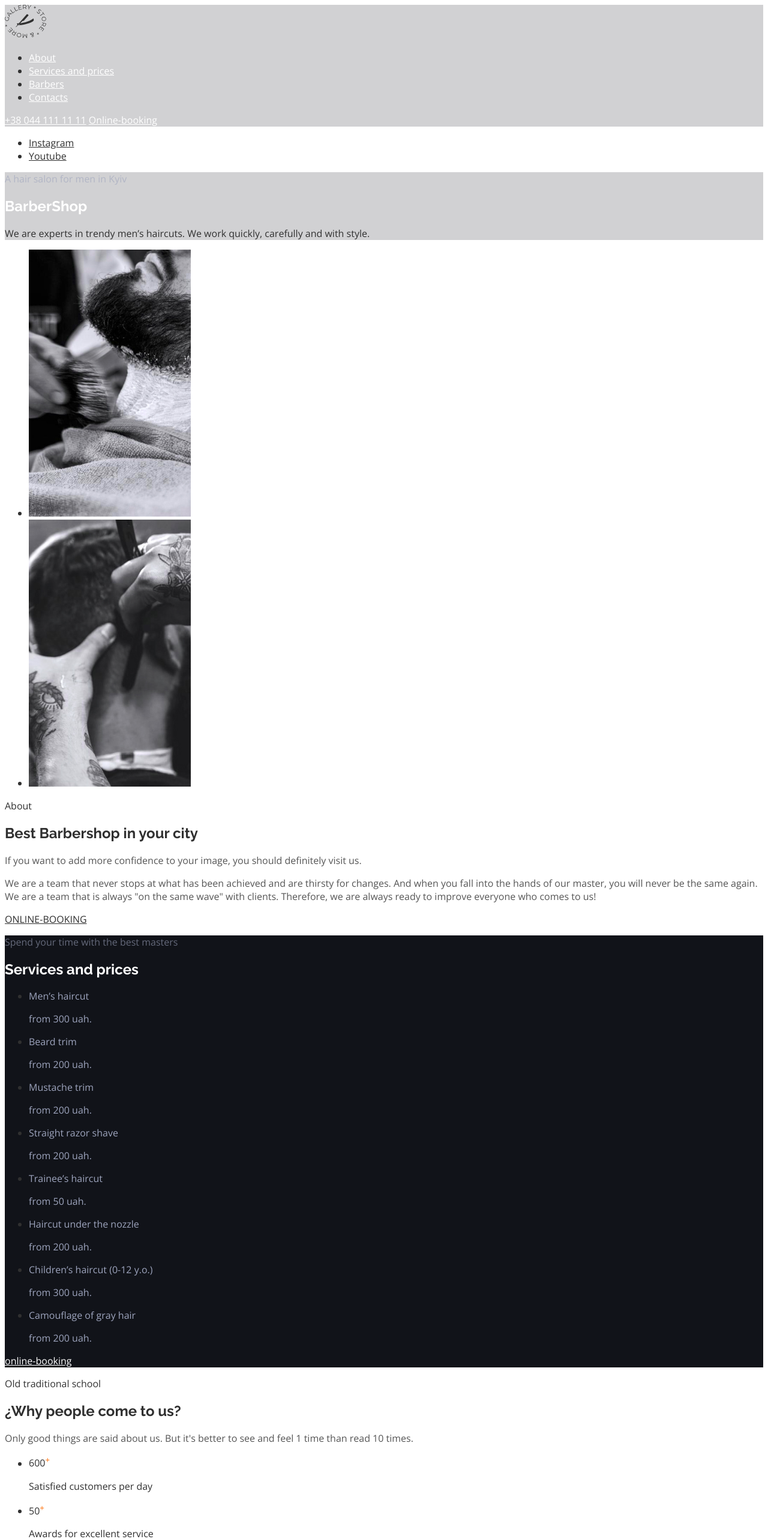
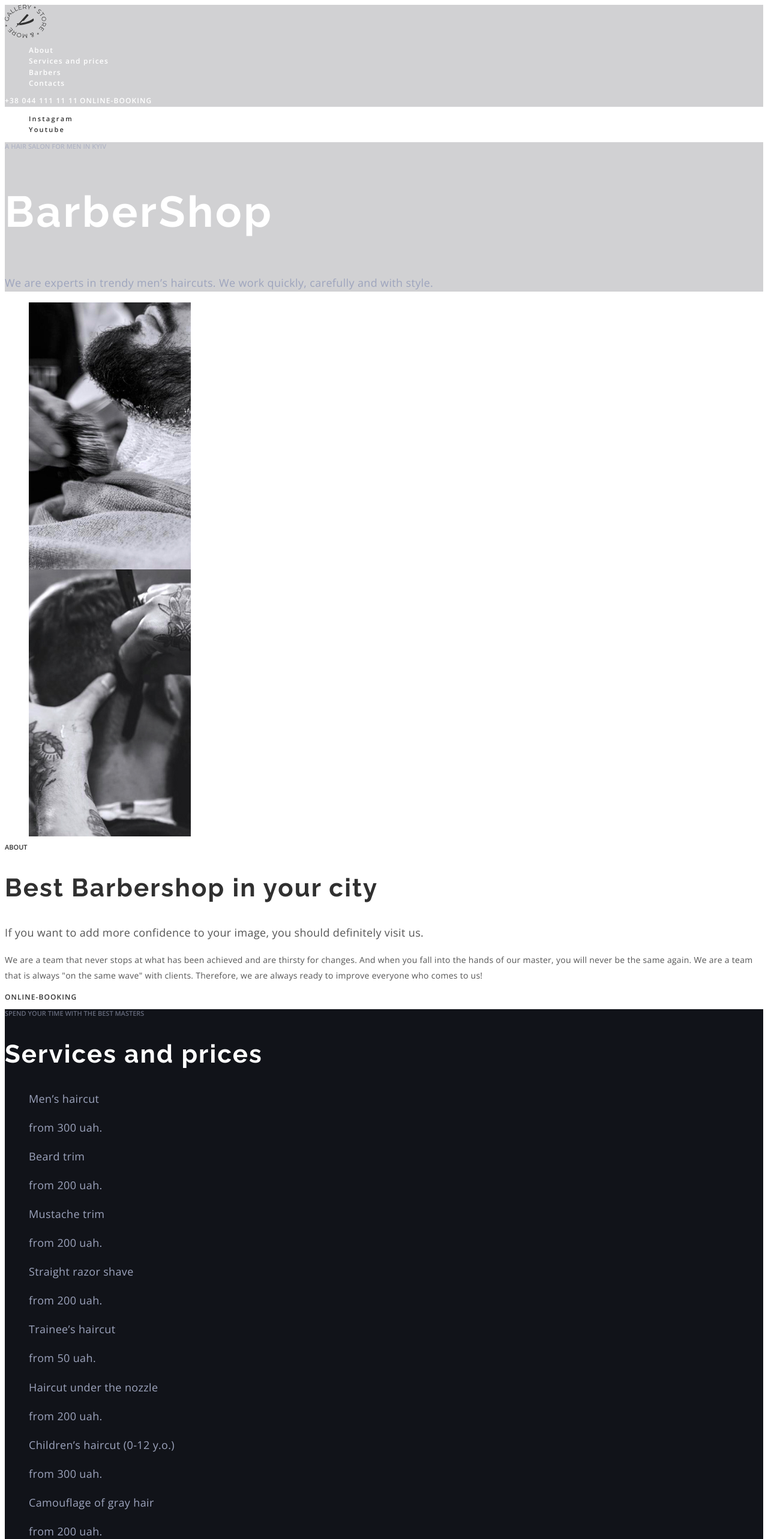
Before and after one commit to mvxseeds/barbershop_en-mod1, a plain HTML site: page index.html in a window 1280 px wide. Shown: the top 2565 px of the page at 60% size. Drawn offline with nearby package versions, Linux system fonts and the light colour scheme.

Commit message:
Added font styles
Edited utilities, color variables
Added font variables, inherit properties

```diff
--- a/css/styles.css
+++ b/css/styles.css
@@ -1,9 +1,13 @@
+/* variables container */
 :root {
+    --primary-font: 'Open Sans', sans-serif;
+    --secondary-font: 'Raleway', sans-serif;
+
     --page-white: #FFFFFF;
     --page-accent: #FF6C00;
-    --text-tertiary: #9DA4BD;
-    --text-primary: #303030;
-    --text-secondary: #555555;
+    --tertiary-text-bg-dark: #9DA4BD;
+    --primary-text-bg-light: #303030;
+    --secondary-text-bg-light: #555555;
     --bg-dark: #111319;
     --bg-light_gray: #F7F7F7;
     --overlay-dark: #191C26;
@@ -13,19 +17,51 @@
     --hero-bg_dark: rgba(25, 28, 38, 0.2);
 }
 
+
+/* utils */
+
+/* text properties given to body generic for inheritance */
 body {
     background-color: var(--page-white);
-    color: var(--text-primary);
+    color: var(--primary-text-bg-light);
 
-    font-family: 'Open Sans', sans-serif;
+    font-family: var(--primary-font);
+    font-size: 11px;
+    line-height: 1.67;
 }
 
-.button {
+/* remove .btn if btn changed from anchor to button
+add cursor: pointer if changed */
+.link, .button {
+    text-decoration: none;
+}
+
+.list {
+    list-style: none;
+}
+
+img {
+    /* removes inline text baseline */
+    display: block;
+}
+
+.button:hover,
+.button:focus {
+    background-color: var(--page-accent);
+}
+
+.button.bg-light {
     color: inherit;
 }
 
+.button.bg-light:hover,
+.button.bg-light:focus {
+    color: var(--page-white);
+}
+
+
 h1, h2 {
-    font-family: 'Raleway', sans-serif;
+    font-family: var(--secondary-font);
 }
 
 /* HEADER */
@@ -37,22 +73,72 @@ h1, h2 {
 
 /* links don't inherit colors by default */
 .promo-links .link {
+    font-weight: 600;
+    line-height: 1.36;
+    letter-spacing: 0.2em;
+
     color: inherit;
 }
 
-.link {
+.nav-link,
+.phone.link,
+.button {
+    font-weight: 600;
+    font-size: 12px;
+    line-height: 1.33;
+    letter-spacing: 0.1em;
+
     color: var(--page-white);
 }
 
-.link:hover {
+/* override above l-spacing */
+.button {
+    letter-spacing: 0.09em;
+    text-transform: uppercase;
+}
+
+.link:hover,
+.link:focus {
     color: var(--page-accent);
 }
 
-.contact-us .button {
-    color: var(--page-white);
+
+/* SECTIONS */
+
+/* section utils */
+.section-meta,
+.contacts-meta {
+    font-weight: 600;
+    line-height: 1.36;
+
+    text-transform: uppercase;
 }
 
-/* SECTIONS */
+.section-title,
+.booking-title,
+.contacts-title {
+    font-weight: 700;
+    font-size: 42px;
+    line-height: 1.17;
+    letter-spacing: 0.05em;
+}
+
+.supportive-text,
+.price.item p {
+    font-weight: 400;
+    font-size: 18px;
+
+    letter-spacing: 0.02em;
+}
+
+.description {
+    font-weight: 400;
+    font-size: 14px;
+    line-height: 1.86;
+    letter-spacing: 0.02em;
+}
+
+/* section specifics */
 
 /* hero */
 
@@ -65,7 +151,14 @@ h1, h2 {
 }
 
 .hero .section-title {
+    font-size: 72px;
+    line-height: 1.18;
+
     color: var(--page-white);
+}
+
+.hero .supportive-text {
+    color: var(--tertiary-text-bg-dark);
 }
 
 
@@ -73,8 +166,9 @@ h1, h2 {
 
 .about .supportive-text,
 .about .description {
-    color: var(--text-secondary);
+    color: var(--secondary-text-bg-light);
 }
+
 
 
 /* services */
@@ -92,7 +186,7 @@ h1, h2 {
 }
 
 .price.item p {
-    color: var(--text-tertiary);
+    color: var(--tertiary-text-bg-dark);
 }
 
 .services .button {
@@ -103,11 +197,31 @@ h1, h2 {
 /* advantages */
 
 .advantages .supportive-text {
-    color: var(--text-secondary);
+    color: var(--secondary-text-bg-light);
+}
+
+.achievements.item {
+    background-color: var(--bg-light_gray);
+}
+
+.number {
+    font-weight: 700;
+    font-size: 42px;
+    line-height: 1.36;
+    letter-spacing: 0.05em;
 }
 
 .achievements.item sup {
+    font-weight: 600;
+    font-size: 16px;
+    line-height: 1.38;
+
     color: var(--page-accent);
+}
+
+.achievements.item .text {
+    font-weight: 600;
+    line-height: 1.36;
 }
 
 
@@ -119,6 +233,20 @@ h1, h2 {
 
 .card-set .specialty {
     color: var(--page-accent);
+}
+
+.card .name {
+    font-weight: 400;
+    font-size: 18px;
+    line-height: 1.39;
+    letter-spacing: 0.02em;
+}
+
+.card .specialty {
+    font-weight: 400;
+    font-size: 14px;
+    line-height: 1.36;
+    letter-spacing: 0.02em;
 }
 
 
@@ -145,9 +273,27 @@ h1, h2 {
 .contacts.list .phone,
 .contacts.list .email,
 .page-footer .text {
-    color: var(--text-tertiary);
+    font-weight: 400;
+    font-size: 18px;
+    line-height: 1.67;
+    letter-spacing: 0.02em;
+
+    color: var(--tertiary-text-bg-dark);
 }
 
+ .text.copy {
+    font-weight: 600;
+    font-size: 11px;
+    line-height: 1.36;
+    letter-spacing: 0.2em;
+
+    color: var(--tertiary-text-bg-dark);
+}
+
+.contacts.list address {
+    font-weight: 700;
+    font-style: normal;
+}
 
 /* review+change markup */
 .copy-bar {
--- a/index.html
+++ b/index.html
@@ -8,7 +8,7 @@
     <link rel="preconnect" href="https://fonts.googleapis.com" />
     <link rel="preconnect" href="https://fonts.gstatic.com" crossorigin />
     <link
-      href="https://fonts.googleapis.com/css2?family=Open+Sans:wght@400;600&family=Raleway:wght@700&display=swap"
+      href="https://fonts.googleapis.com/css2?family=Open+Sans:wght@400;600;700&family=Raleway:wght@700&display=swap"
       rel="stylesheet"
     />
     <link rel="stylesheet" href="./css/styles.css" />
@@ -18,23 +18,32 @@
       <a href="./index.html" class="logo">
         <img src="./images/rawsvg/logo.svg" alt="Barbershop logo" width="69" />
       </a>
-      <nav class="nav-menu">
-        <ul class="nav-links">
-          <li><a href="#about-section" class="nav-link link">About</a></li>
-          <li><a href="#services-section" class="nav-link link">Services and prices</a></li>
-          <li><a href="#barbers-section" class="nav-link link">Barbers</a></li>
-          <li><a href="#contact-us" class="nav-link link">Contacts</a></li>
+      <nav class="page-nav">
+        <ul class="menu list">
+          <li class="menu-item">
+            <a href="#about-section" class="nav-link link">About</a>
+          </li>
+          <li class="menu-item">
+            <a href="#services-section" class="nav-link link">Services and prices</a>
+          </li>
+          <li class="menu-item">
+            <a href="#barbers-section" class="nav-link link">Barbers</a>
+          </li>
+          <li class="menu-item">
+            <a href="#contact-us" class="nav-link link">Contacts</a>
+          </li>
         </ul>
       </nav>
       <div class="contact-us">
         <a href="tel:+380441111111" class="phone link">+38 044 111 11 11</a>
+        <!-- if modal - change to button.type=button -->
         <a href="#" class="button">Online-booking</a>
       </div>
     </header>
 
     <main>
       <aside class="side-bar">
-        <ul class="promo-links">
+        <ul class="promo-links list">
           <li>
             <a href="https://instagram.com" class="link" target="_blank">Instagram</a>
           </li>
@@ -53,7 +62,7 @@
       </section>
 
       <section class="section about" id="about-section">
-        <ul>
+        <ul class="list">
           <li>
             <img src="./images/rawjpg/about-img-1.jpg" alt="Beard shaving" width="270" />
           </li>
@@ -73,7 +82,7 @@
           team that is always "on the same wave" with clients. Therefore, we are always ready to
           improve everyone who comes to us!
         </p>
-        <a href="#" class="button">ONLINE-BOOKING</a>
+        <a href="#" class="button bg-light">ONLINE-BOOKING</a>
       </section>
 
       <section class="section services" id="services-section">
@@ -229,9 +238,12 @@
         <h2 class="contacts-title">Contacts</h2>
         <ul class="contacts list">
           <li>
-            <address>st. Vasilkovaya, 7A Kiev, 08132</address>
+            <address>
+              st. Vasilkovaya, 7A<br />
+              Kiev, 08132
+            </address>
           </li>
-          <li><a href="tel:+380441111111" class="phone">+38 044 111 11 11</a></li>
+          <li><a href="tel:+380441111111" class="phone link">+38 044 111 11 11</a></li>
           <li><a href="mailto:barbershop@email.com" class="email">barbershop@email.com</a></li>
         </ul>
         <p class="contacts-meta">Working hours</p>
@@ -239,8 +251,8 @@
       </div>
       <!-- may be <aside> instead of <div> -->
       <div class="copy-bar">
-        <p class="text">&copy; Copyright 2020</p>
-        <ul class="promo-links">
+        <p class="text copy">&copy; Copyright 2020</p>
+        <ul class="promo-links list">
           <li>
             <a href="https://instagram.com" class="link" target="_blank">Instagram</a>
           </li>
```
